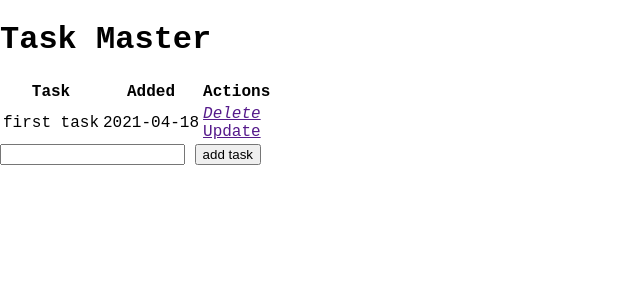
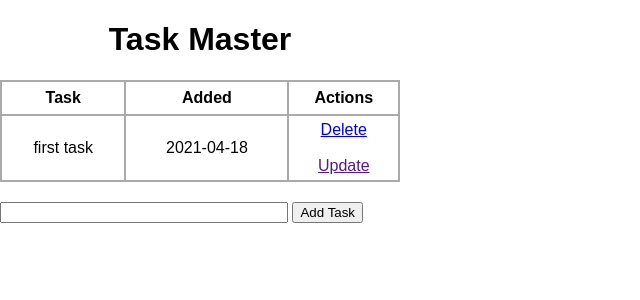
Before and after one commit to omar115/taskmaster_flask, a Flask app: page / in a window 1280 px wide. Shown: the top 300 px of the page, without its empty margins (0-640 px from the left). Run offline with Flask 2, Linux system fonts and the light colour scheme; data comes from the database, SQL or seed files in the repository; both versions use the stored data as it was after the commit.

Commit message:
update featuer added

```diff
--- a/app.py
+++ b/app.py
@@ -1,3 +1,4 @@
+import re
 from flask import Flask, render_template, url_for, request, redirect
 from flask_sqlalchemy import SQLAlchemy
 from datetime import datetime
@@ -36,5 +37,16 @@ def index():
         tasks = Todo.query.order_by(Todo.date_created).all()
         return render_template('index.html', tasks=tasks)
 
+@app.route('/delete/<int:id>')
+def delete(id):
+    task_to_delete = Todo.query.get_or_404(id)
+
+    try:
+        db.session.delete(task_to_delete)
+        db.session.commit()
+        return redirect('/')
+    except:
+        return 'There is an error while deleting data'
+
 if __name__ == '__main__':
     app.run(debug=True)
--- a/static/css/main.css
+++ b/static/css/main.css
@@ -1,4 +1,35 @@
-body{
+body, html {
     margin: 0;
-    font-family: 'Courier New', Courier, monospace;
+    font-family: sans-serif;
 }
+
+.content {
+    margin: 0;
+    width: 400px;
+}
+
+table, td, th {
+    border: 2px solid #aaa;
+}
+
+table {
+    border-collapse: collapse;
+    width: 100%;
+}
+
+th {
+    height: 30px;
+}
+
+td {
+    text-align: center;
+    padding: 5px;
+}
+
+.form {
+    margin-top: 20px;
+}
+
+#content {
+    width: 70%;
+}
--- a/templates/index.html
+++ b/templates/index.html
@@ -1,11 +1,12 @@
-{% extends 'base.html'%}
+{% extends 'base.html' %}
 
-{% block head%}
-<h1>Task Master</h1>
+{% block head %}
+<title>Task Master</title>
 {% endblock %}
 
 {% block body %}
 <div class="content">
+    <h1 style="text-align: center">Task Master</h1>
 
     <table>
         <tr>
@@ -15,20 +16,23 @@
         </tr>
         {% for task in tasks %}
             <tr>
-                <td> {{ task.content }}</td>
+                <td>{{ task.content }}</td>
                 <td>{{ task.date_created.date() }}</td>
                 <td>
-                    <a href=""><i>Delete</i></a>
-                    <br>
+                    <a href="/delete/{{task.id}}">Delete</a>
+                    <br><br>
                     <a href="">Update</a>
                 </td>
             </tr>
         {% endfor %}
     </table>
-    <form action='/' method="POST">
-        <input type=='text' name="content" id="content">
-        <input type="submit" value="add task">
 
-    </form>
+
+    <div class="form">
+        <form action="/" method="POST">
+            <input type="text" name="content" id="content">
+            <input type="submit" value="Add Task">
+        </form>
+    </div>
 </div>
 {% endblock %}
```
Also changed, not shown: test.db.
